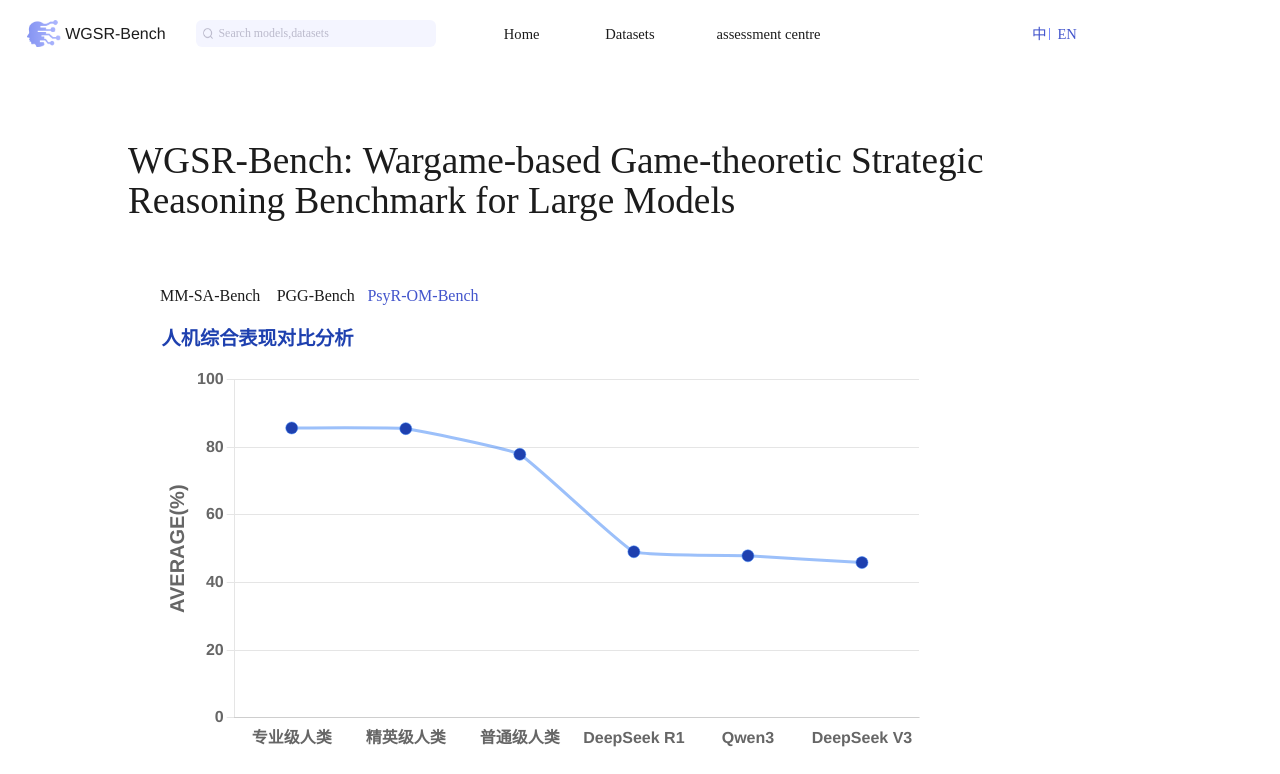
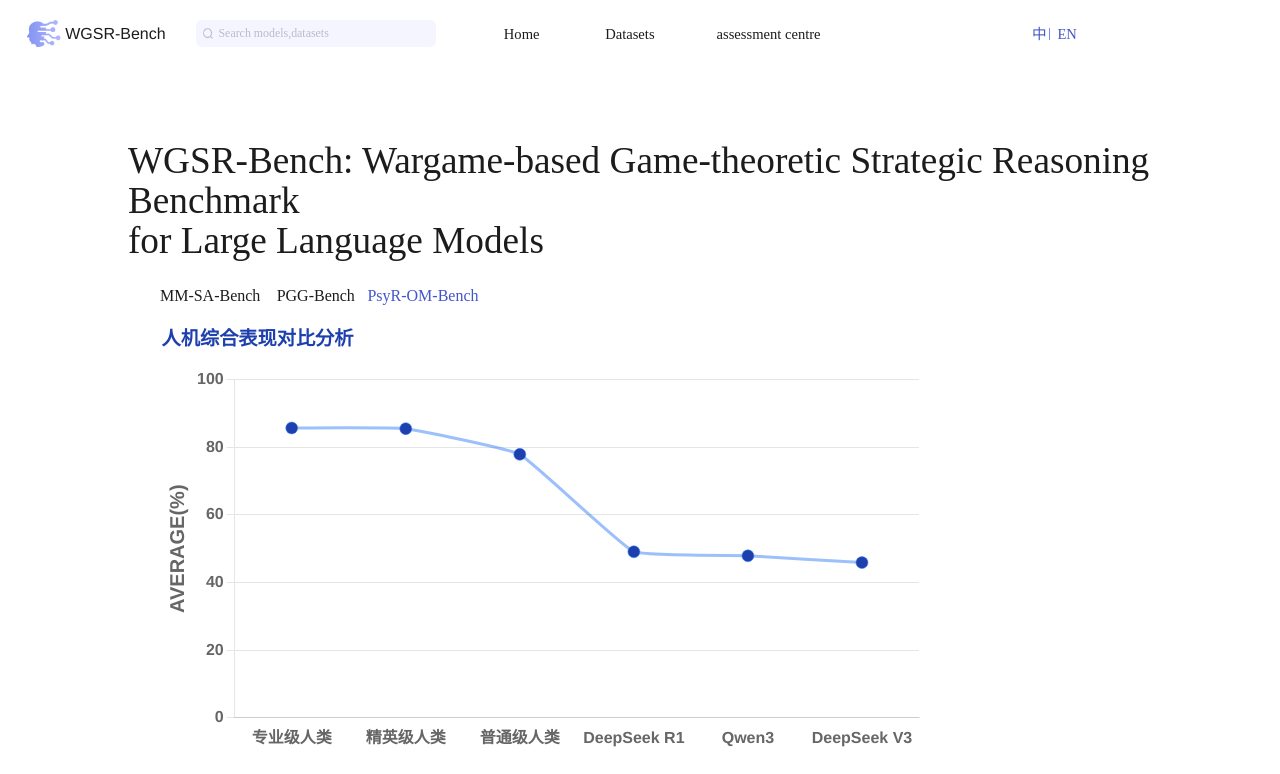
Before and after one commit to XiangquanTang/test_6.10, a plain HTML site: page lanhu_homepsyrombench/index.html in a window 1280 px wide. Shown: the top 774 px of the page. Drawn offline with nearby package versions, Linux system fonts and the light colour scheme.

Commit message:
Update index.html

```diff
--- a/lanhu_homepsyrombench/index.html
+++ b/lanhu_homepsyrombench/index.html
@@ -30,9 +30,9 @@
     </div>
     <div class="section_50 flex-col">
       <span class="paragraph_1">
-        WGSR-Bench:&nbsp;Wargame-based&nbsp;Game-theoretic&nbsp;Strategic&nbsp;
-        <br />
-        Reasoning&nbsp;Benchmark&nbsp;for&nbsp;Large&nbsp;Models
+	WGSR-Bench: Wargame-based Game-theoretic Strategic Reasoning Benchmark
+	        <br />
+	      for Large Language Models
       </span>
       <div class="text-wrapper_39 flex-row">
         <a class="text_112" href="../lanhu_homemmsabench/index.html" style="text-decoration: none;">MM-SA-Bench</a>
```
